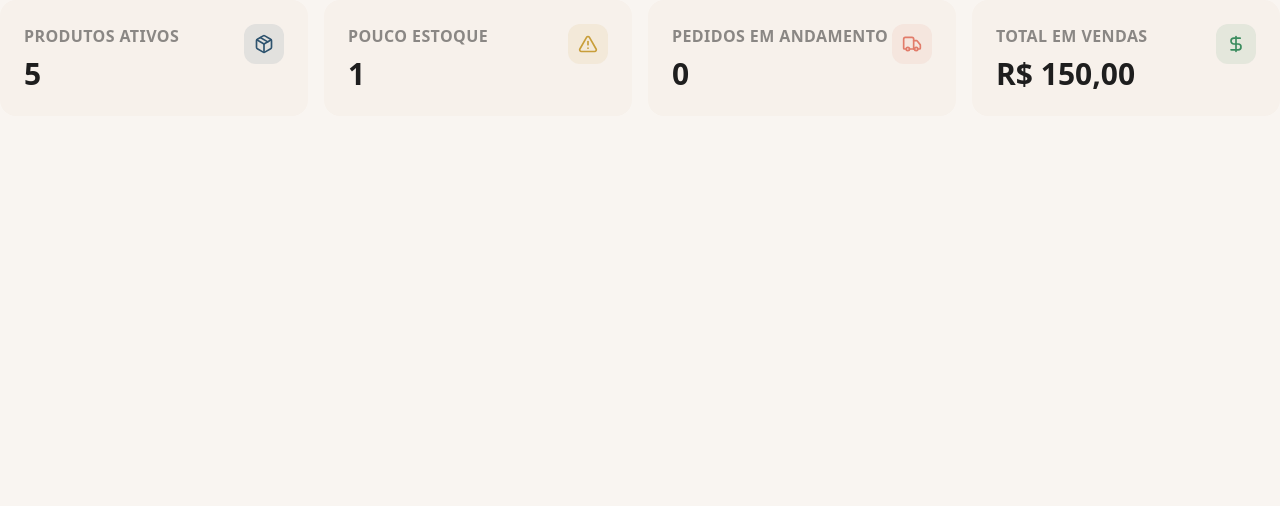
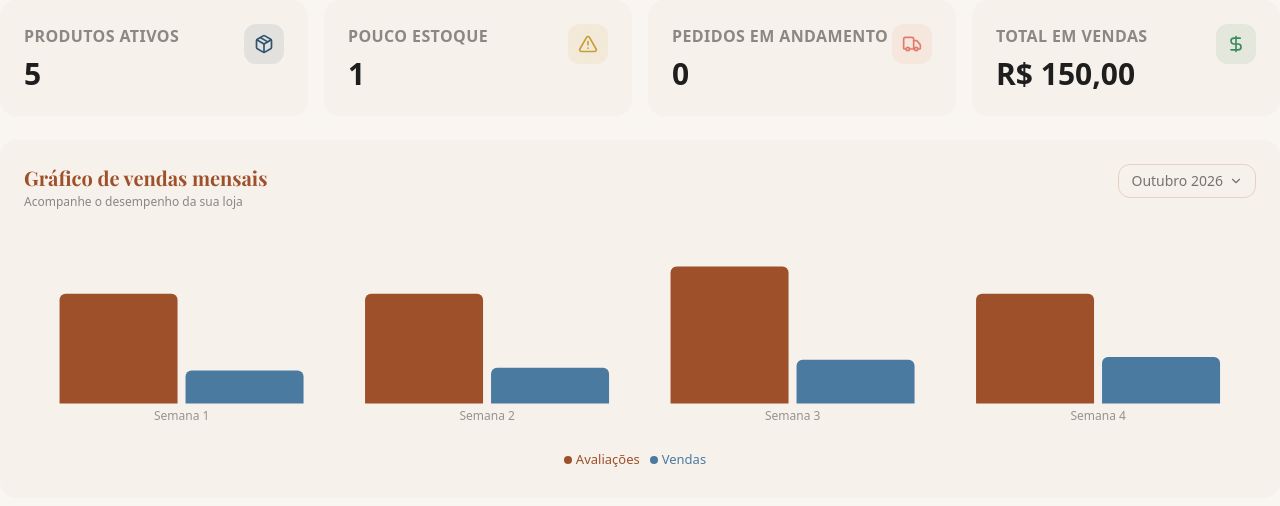
Before and after one commit to AtelieDigital-Labs/atelie-front, a React (Vite) app: page /artisan/dashboard in a window 1280 px wide. Shown: the top 506 px of the page. Built offline with nearby package versions, Linux system fonts and the light colour scheme; a web font is replaced by a local one.

Commit message:
feat: add SalesChart component

```diff
--- a/package.json
+++ b/package.json
@@ -17,6 +17,7 @@
     "react-dom": "^19.2.6",
     "react-hook-form": "^7.80.0",
     "react-router-dom": "^7.17.0",
+    "recharts": "^3.9.0",
     "tailwindcss": "^4.3.0",
     "zod": "^4.4.3"
   },
--- /dev/null
+++ b/src/pages/artisan/dashboard/components/SalesChart.tsx
@@ -0,0 +1,65 @@
+import {
+  BarChart,
+  Bar,
+  XAxis,
+  YAxis,
+  Tooltip,
+  ResponsiveContainer,
+  Legend,
+} from 'recharts'
+import {ChevronDown} from 'lucide-react'
+
+
+const MOCK_DATA = [
+  { semana: 'Semana 1', vendas: 12, avaliacoes: 40 },
+  { semana: 'Semana 2', vendas: 13, avaliacoes: 40 },
+  { semana: 'Semana 3', vendas: 16, avaliacoes: 50 },
+  { semana: 'Semana 4', vendas: 17, avaliacoes: 40 },
+]
+
+
+export function SalesChart(){
+  return (
+    <div className='bg-card rounded-2xl p-6 flex flex-col gap-6'>
+      <div className='flex items-start justify-between'>
+        <div>
+          <h3 className='font-title font-bold text-xl  text-primary '>Gráfico de vendas mensais</h3>
+          <p className='text-xs text-text/50 mt-0.5'>Acompanhe o desempenho da sua loja</p>
+        </div>
+        <button className='flex items-center gap-1.5 text-sm text-text/60 border border-primary/20 rounded-xl px-3 py-1.5 hover:border-primary transition-colors'>
+          Outubro 2026
+          <ChevronDown size={14}/>
+        </button>
+
+      </div>
+
+      <ResponsiveContainer width="100%" height={240}>
+        <BarChart data={MOCK_DATA} barGap={8}>
+          <XAxis
+            dataKey="semana"
+            tick={{ fontSize: 12, fill: '#36363680' }}
+            axisLine={false}
+            tickLine={false}
+          />
+          <YAxis hide />
+          <Tooltip
+            contentStyle={{
+              background: '#F7F1EB',
+              border: 'none',
+              borderRadius: 12,
+              fontSize: 12,
+            }}
+          />
+          <Legend
+            iconType="circle"
+            iconSize={8}
+            wrapperStyle={{ fontSize: 13, paddingTop: 16 }}
+          />
+          <Bar dataKey="avaliacoes" name="Avaliações" fill="#9E502B" radius={[6, 6, 0, 0]} />
+          <Bar dataKey="vendas" name="Vendas" fill="#4A7A9F" radius={[6, 6, 0, 0]} />
+        </BarChart>
+      </ResponsiveContainer>
+
+    </div>
+  )
+}
--- a/src/pages/artisan/dashboard/index.tsx
+++ b/src/pages/artisan/dashboard/index.tsx
@@ -1,6 +1,6 @@
 import { Package, AlertTriangle, Truck, DollarSign } from 'lucide-react'
 import {MetricCard} from './components/MetricCard'
-
+import {SalesChart} from './components/SalesChart'
 
 const METRICS = [
   {
@@ -46,6 +46,11 @@ export function Dashboard(){
           ))
         }
       </div>
+
+      <div>
+        <SalesChart/>
+      </div>
+
     </div>
   )
 }
```
Also changed, not shown: 1 other file (tests, documents, lock files or other folders).
